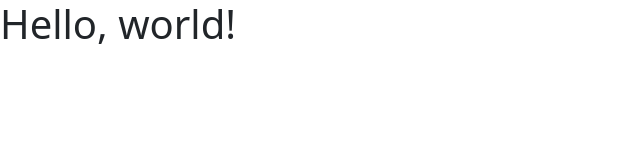
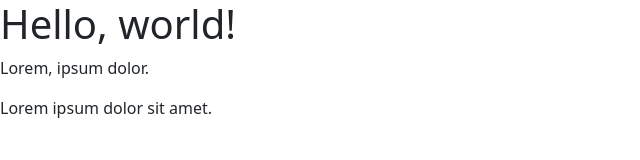
Before and after one commit to angieteyssandier/githome23025, a plain HTML site: page index.html in a window 1280 px wide. Shown: the whole page, without its empty margins (0-640 px from the left). Drawn offline with nearby package versions, Linux system fonts and the light colour scheme.

Commit message:
segundo cambio

```diff
--- a/index.html
+++ b/index.html
@@ -10,4 +10,8 @@
     <h1>Hello, world!</h1>
     <script src="https://cdn.jsdelivr.net/npm/bootstrap@5.3.0-alpha3/dist/js/bootstrap.bundle.min.js" integrity="sha384-ENjdO4Dr2bkBIFxQpeoTz1HIcje39Wm4jDKdf19U8gI4ddQ3GYNS7NTKfAdVQSZe" crossorigin="anonymous"></script>
   </body>
+  <footer>
+    <p>Lorem, ipsum dolor.</p>
+    <p>Lorem ipsum dolor sit amet.   </p>
+  </footer>
 </html>
```
